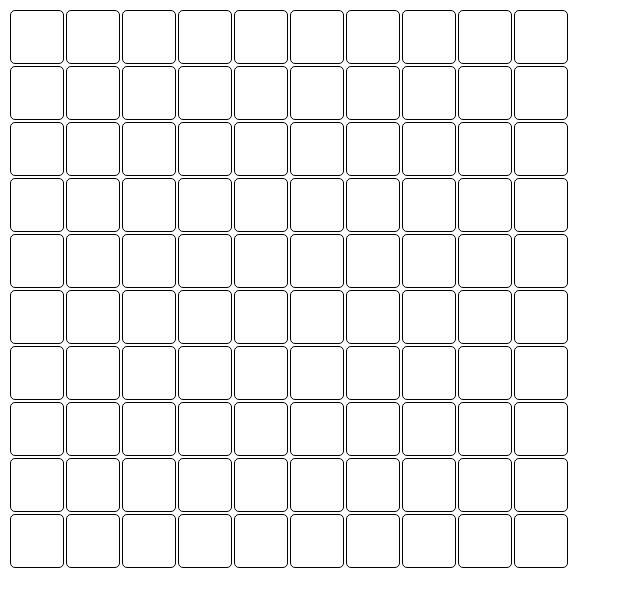
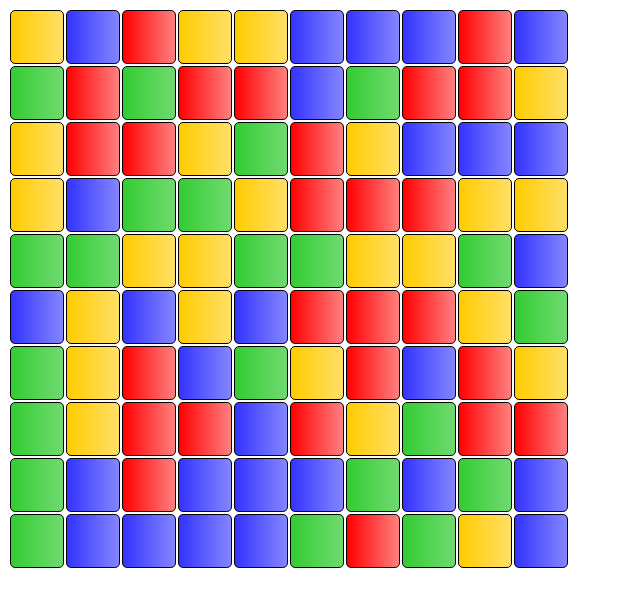
Before and after one commit to ccopper/Team7Game, a plain HTML site: page Game.html in a window 1280 px wide. Shown: the whole page, without its empty margins (0-640 px from the left). Drawn offline with nearby package versions, Linux system fonts and the light colour scheme.

Commit message:
Added colors
Yup, that's what I did.

```diff
--- a/Game.css
+++ b/Game.css
@@ -13,9 +13,41 @@ table td
 
 
 }
-.cellRotate
+table td:hover
 {
-	-webkit-animation: myfirst 1s infinite;
+	-webkit-animation: myfirst 0.5s infinite;
+}
+
+.gameCellRed
+{
+	background: -webkit-linear-gradient(left, #FF0000 , #FF8080); /* For Safari 5.1 to 6.0 */
+  	background: -o-linear-gradient(right, #FF0000 , #FF8080); /* For Opera 11.1 to 12.0 */
+  	background: -moz-linear-gradient(right, #FF0000 , #FF8080); /* For Firefox 3.6 to 15 */
+  	background: linear-gradient(to right, #FF0000 , #FF8080); /* Standard syntax */
+}
+
+.gameCellGreen
+{
+	background: -webkit-linear-gradient(left, #33CC33, #70DB70); /* For Safari 5.1 to 6.0 */
+  	background: -o-linear-gradient(right, #33CC33, #70DB70); /* For Opera 11.1 to 12.0 */
+  	background: -moz-linear-gradient(right, #33CC33, #70DB70); /* For Firefox 3.6 to 15 */
+  	background: linear-gradient(to right, #33CC33, #70DB70); /* Standard syntax */
+}
+
+.gameCellBlue
+{
+	background: -webkit-linear-gradient(left, #3333FF, #8585FF); /* For Safari 5.1 to 6.0 */
+  	background: -o-linear-gradient(right, #3333FF, #8585FF); /* For Opera 11.1 to 12.0 */
+  	background: -moz-linear-gradient(right, #3333FF, #8585FF); /* For Firefox 3.6 to 15 */
+  	background: linear-gradient(to right, #3333FF, #8585FF); /* Standard syntax */
+}
+
+.gameCellYellow
+{
+	background: -webkit-linear-gradient(left, #FFCC00, #FFE066); /* For Safari 5.1 to 6.0 */
+  	background: -o-linear-gradient(right, #FFCC00, #FFE066); /* For Opera 11.1 to 12.0 */
+  	background: -moz-linear-gradient(right, #FFCC00, #FFE066); /* For Firefox 3.6 to 15 */
+  	background: linear-gradient(to right, #FFCC00, #FFE066); /* Standard syntax */
 }
 
 @-webkit-keyframes myfirst
--- a/Game.js
+++ b/Game.js
@@ -7,30 +7,84 @@
 $( document ).ready(function()
 {
 	buildTable();
-
+	colorTable();
 
 
 });
 
 function buildTable()
 {
+	createArray(numRows, numColumns);
 	var tbl = $("#gTable");
 
-	for(x=0; x< 10; x++)
+	for(x=0; x< numRows; x++)
 	{
 		tbl.append("<tr />");
-		for(y = 0; y < 10; y++)
+		for(y = 0; y < numColumns; y++)
 		{
+			var color = Math.floor(Math.random() * numGradients) * 2;
+			// var color2 = color1 + 1;
+			// console.log("(" + x + "," + y + ")");
+			// console.log(color + ": " + colors[color]);
+			// console.log(color2 + ": " + colors[color2]);
+			// cells[x][y] = [colors[color], colors[color2]];
+
+			switch (color) {
+				case 0:
+					classColor = "Red";
+					break;
+				case 2:
+					classColor = "Green";
+					break;
+				case 4:
+					classColor = "Blue";
+					break;
+				case 6:
+					classColor = "Yellow";
+					break;
+			}
+
+			var className = "gameCell" + classColor;
+
 			var cell = $("<td>",
 			{
-				"class": "gameCell",
+				"class": className,
 				/*"click": cellClickHandler,*/
-				"id": "" + x + "" + y
+				"id": "" + x + "" + y,
+				"style": "back"
 			});
 			tbl.find("tr:last").append(cell);
+
 		}
 
 	}
 }
 
+function colorTable()
+{
+
+}
+
 })();
+
+var colors = [
+				"#FF0000", "#FF8080", // Red
+				"#33CC33", "#70DB70", // Green
+				"#3333FF", "#8585FF", // Blue
+				"#FFCC00", "#FFE066"]; // Yellow
+
+var numGradients = colors.length/2;
+var numRows = 10;
+var numColumns = 10;
+var cells = [];
+function createArray(r, c)
+{
+	for (x = 0; x < r; x++) {
+		var row = [];
+		for (y = 0; c < c; y++) {
+			var cell = [];
+			row.push(cell);
+		}
+		cells.push(row);
+	}
+}
```
